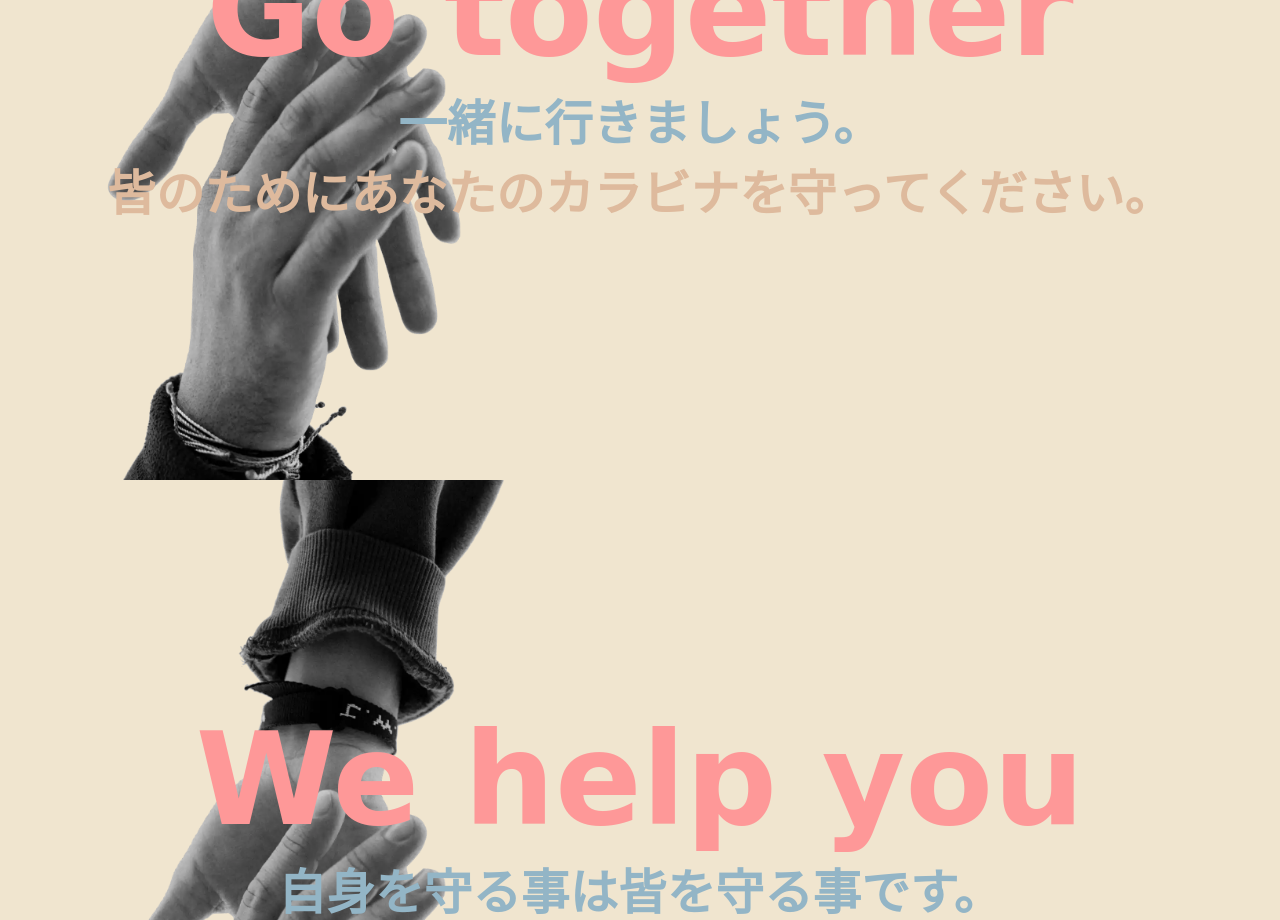
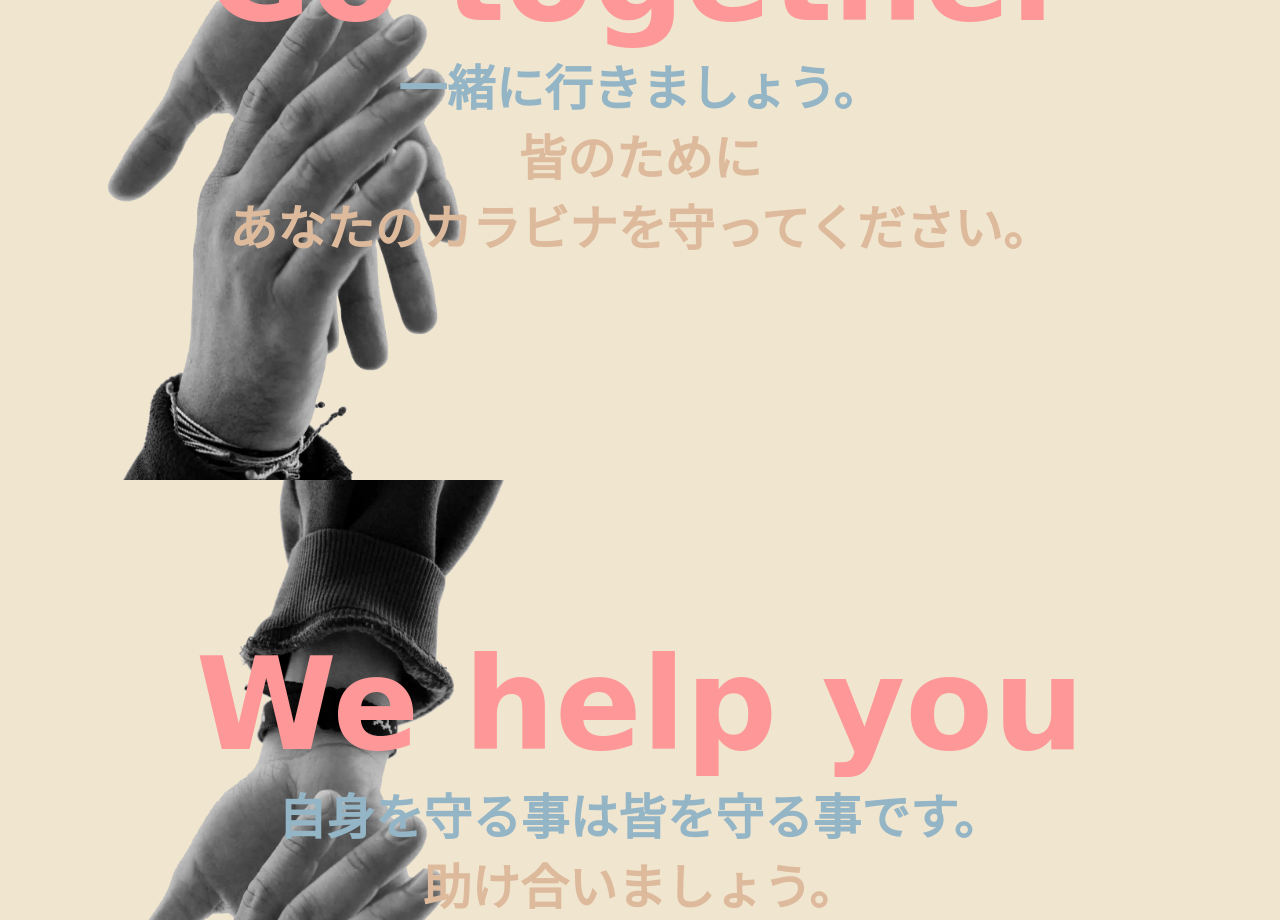
Before and after one commit to heeraku/carabiner, a plain HTML site: page index.html in a window 1280 px wide. Shown: the part 1960-2880 px from the top of the page. Drawn offline with Linux system fonts and the light colour scheme; a web font is replaced by a local one.

Commit message:
Add files via upload

```diff
--- a/index.html
+++ b/index.html
@@ -39,10 +39,10 @@
         <h1>Not Alone<p>あなたは一人じゃないです。</p><p class="p2">私たちはカラビナで繋がってます。</p></h1>
     </div>
     <div class="page3" id="page3">
-        <h1>Go together<p>一緒に行きましょう。</p><p class="p2">皆のためにあなたのカラビナを守ってください。</p></h1>
+        <h1>Go together<p>一緒に行きましょう。</p><p class="p2">皆のために</p><p class="p2">あなたのカラビナを守ってください。</p></h1>
     </div>
     <div class="page4" id="page4">
-        <h1>We help you<p>自身を守る事は皆を守る事です。</p><p class="p2">助け合いましょう。</p>
+        <h1>We help you<p>自身を守る事は皆を守る事です。</p><p class="p2">助け合いましょう。</p><br>
         <p class="help"><a href="https://www.mhlw.go.jp/mamorouyokokoro/" target="_blank"><i class="far fa-heart"></i>まもろうよこころ</a></p></h1>
     </div>
     <script src="app.js"></script>
```
